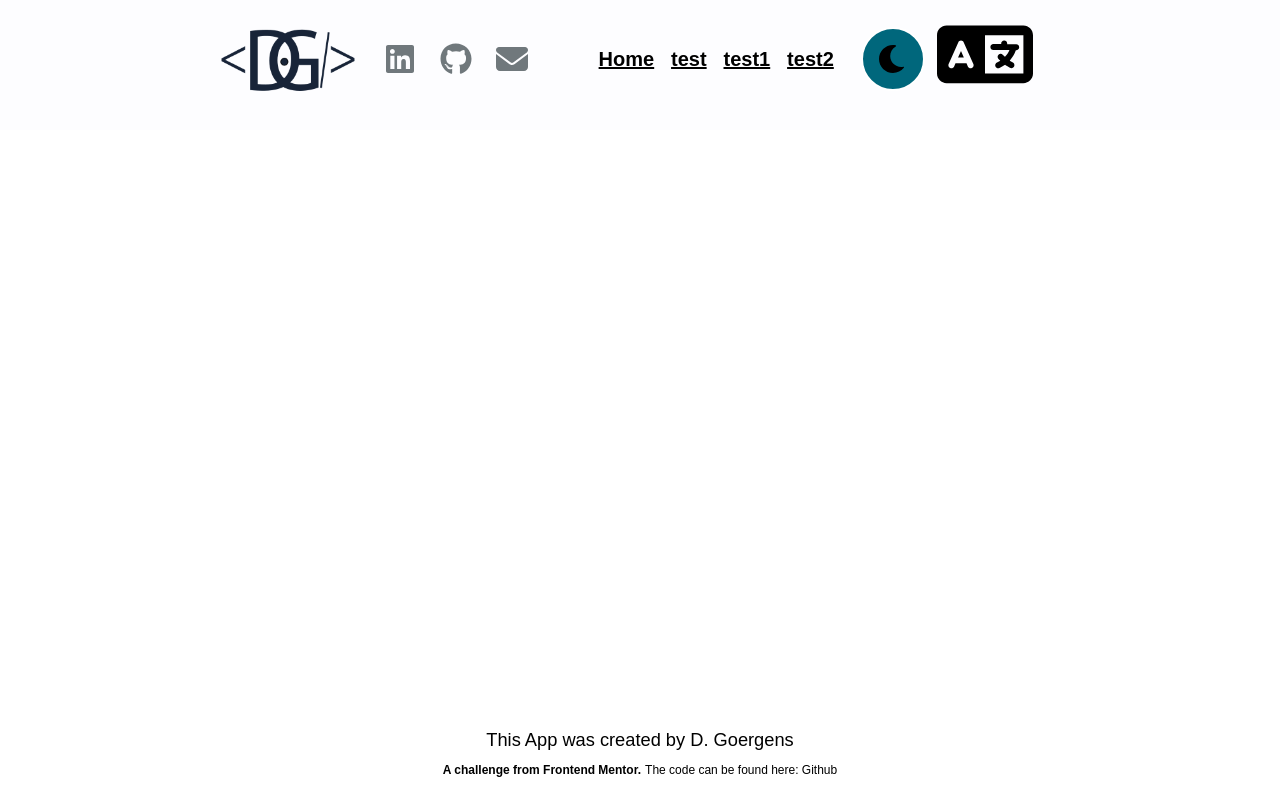
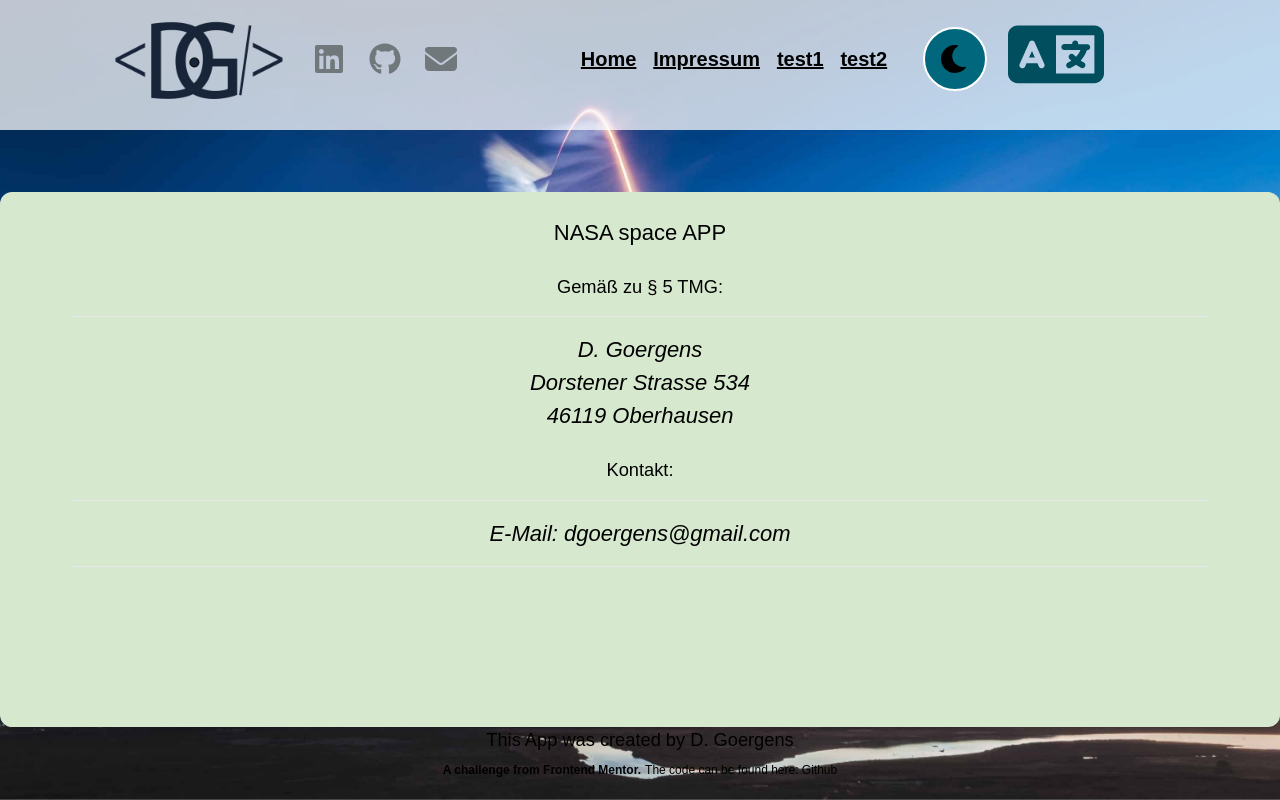
Before and after one commit to DaGo85/nasa-space-app, a React (Create React App) app: page /impressum in a window 1280 px wide. Built offline with nearby package versions, Linux system fonts and the light colour scheme.

Commit message:
added impressum and a generic card setup

```diff
--- a/src/App.tsx
+++ b/src/App.tsx
@@ -2,6 +2,7 @@ import { Routes, Route } from "react-router-dom";
 import Footer from "./components/footer/Footer";
 import NavBar from "./components/navbar/NavBar";
 import Home from "./pages/home/Home";
+import Impressum from "./pages/impressum/Impressum";
 
 function App() {
   return (
@@ -9,6 +10,7 @@ function App() {
       <NavBar />
       <Routes>
         <Route path="/" element={<Home />} />
+        <Route path="/impressum" element={<Impressum />} />
       </Routes>
       <Footer />
     </>
--- a/src/assets/data.tsx
+++ b/src/assets/data.tsx
@@ -2,7 +2,7 @@ import { SocialIconsI } from "../../ts/interfaces/global_interfaces";
 
 export const NavBarLinkItems = [
   { name: "Home", link: "/", label: "link to landing page" },
-  { name: "test", link: "/test", label: "link to test" },
+  { name: "Impressum", link: "/impressum", label: "link to Impressum" },
   { name: "test1", link: "/test1", label: "link to test1" },
   { name: "test2", link: "/test2", label: "link to test2" },
 ];
--- /dev/null
+++ b/src/components/GenericCard.tsx
@@ -0,0 +1,14 @@
+function GenericCard({ children }: any) {
+  return (
+    <section
+      className="flex flex-col min-w-[320px]
+        items-center px-4 md:px-12 rounded-xl
+        shadow-lg bg-secondaryLightContainer
+        dark:bg-secondaryDarkContainer
+        gap-6 pt-6 pb-40"
+    >
+      {children}
+    </section>
+  );
+}
+export default GenericCard;
--- a/src/components/navbar/NavBar.tsx
+++ b/src/components/navbar/NavBar.tsx
@@ -15,7 +15,7 @@ function NavBar() {
 
   return (
     <header className="relative">
-      <nav className="z-30 w-full fixed grid grid-row-8 justify-center items-center bg-lightVariantSurface/75 dark:bg-darkVariantSurface">
+      <nav className="z-30 w-full fixed grid grid-row-8 justify-center items-center bg-lightVariantSurface/75 dark:bg-darkVariantSurface/75">
         <span className=" gap-1 mx-1 grid row-span-4 grid-cols-12 w-full justify-center items-center py-2">
           <NavBarLogo />
           <NavBarSocialIcons />
--- a/src/components/navbar/components/NavBarLangDropDown.tsx
+++ b/src/components/navbar/components/NavBarLangDropDown.tsx
@@ -14,7 +14,11 @@ function NavBarLangDropDown() {
             className="
            font-semibold rounded inline-flex justify-center items-center w-24 p-0 "
           >
-            <svg xmlns="http://www.w3.org/2000/svg" viewBox="0 0 640 512">
+            <svg
+              xmlns="http://www.w3.org/2000/svg"
+              viewBox="0 0 640 512"
+              fill="#004e5e"
+            >
               <path d="M448 164C459 164 468 172.1 468 184V188H528C539 188 548 196.1 548 208C548 219 539 228 528 228H526L524.4 232.5C515.5 256.1 501.9 279.1 484.7 297.9C485.6 298.4 486.5 298.1 487.4 299.5L506.3 310.8C515.8 316.5 518.8 328.8 513.1 338.3C507.5 347.8 495.2 350.8 485.7 345.1L466.8 333.8C462.4 331.1 457.1 328.3 453.7 325.3C443.2 332.8 431.8 339.3 419.8 344.7L416.1 346.3C406 350.8 394.2 346.2 389.7 336.1C385.2 326 389.8 314.2 399.9 309.7L403.5 308.1C409.9 305.2 416.1 301.1 422 298.3L409.9 286.1C402 278.3 402 265.7 409.9 257.9C417.7 250 430.3 250 438.1 257.9L452.7 272.4L453.3 272.1C465.7 259.9 475.8 244.7 483.1 227.1H376C364.1 227.1 356 219 356 207.1C356 196.1 364.1 187.1 376 187.1H428V183.1C428 172.1 436.1 163.1 448 163.1L448 164zM160 233.2L179 276H140.1L160 233.2zM0 128C0 92.65 28.65 64 64 64H576C611.3 64 640 92.65 640 128V384C640 419.3 611.3 448 576 448H64C28.65 448 0 419.3 0 384V128zM320 384H576V128H320V384zM178.3 175.9C175.1 168.7 167.9 164 160 164C152.1 164 144.9 168.7 141.7 175.9L77.72 319.9C73.24 329.1 77.78 341.8 87.88 346.3C97.97 350.8 109.8 346.2 114.3 336.1L123.2 315.1H196.8L205.7 336.1C210.2 346.2 222 350.8 232.1 346.3C242.2 341.8 246.8 329.1 242.3 319.9L178.3 175.9z" />
             </svg>
             {/*
--- /dev/null
+++ b/src/pages/impressum/Impressum.tsx
@@ -0,0 +1,34 @@
+import BackGround from "../../components/BackGround";
+import GenericCard from "../../components/GenericCard";
+
+function Impressum() {
+  return (
+    <BackGround>
+      <div className="h-96 w-full">
+        <GenericCard>
+          <h4>NASA space APP</h4>
+          <span className="flex flex-col gap-4 w-full px-6">
+            <h5>Gemäß zu § 5 TMG:</h5>
+            <hr />
+            <address>
+              D. Goergens
+              <br />
+              Dorstener Strasse 534
+              <br />
+              46119 Oberhausen
+            </address>
+          </span>
+          <span className="flex flex-col gap-4 w-full px-6">
+            <h5>Kontakt:</h5>
+            <hr />
+            <address>
+              E-Mail: dgoergens@gmail.com <br />
+            </address>
+            <hr />
+          </span>
+        </GenericCard>
+      </div>
+    </BackGround>
+  );
+}
+export default Impressum;
```
